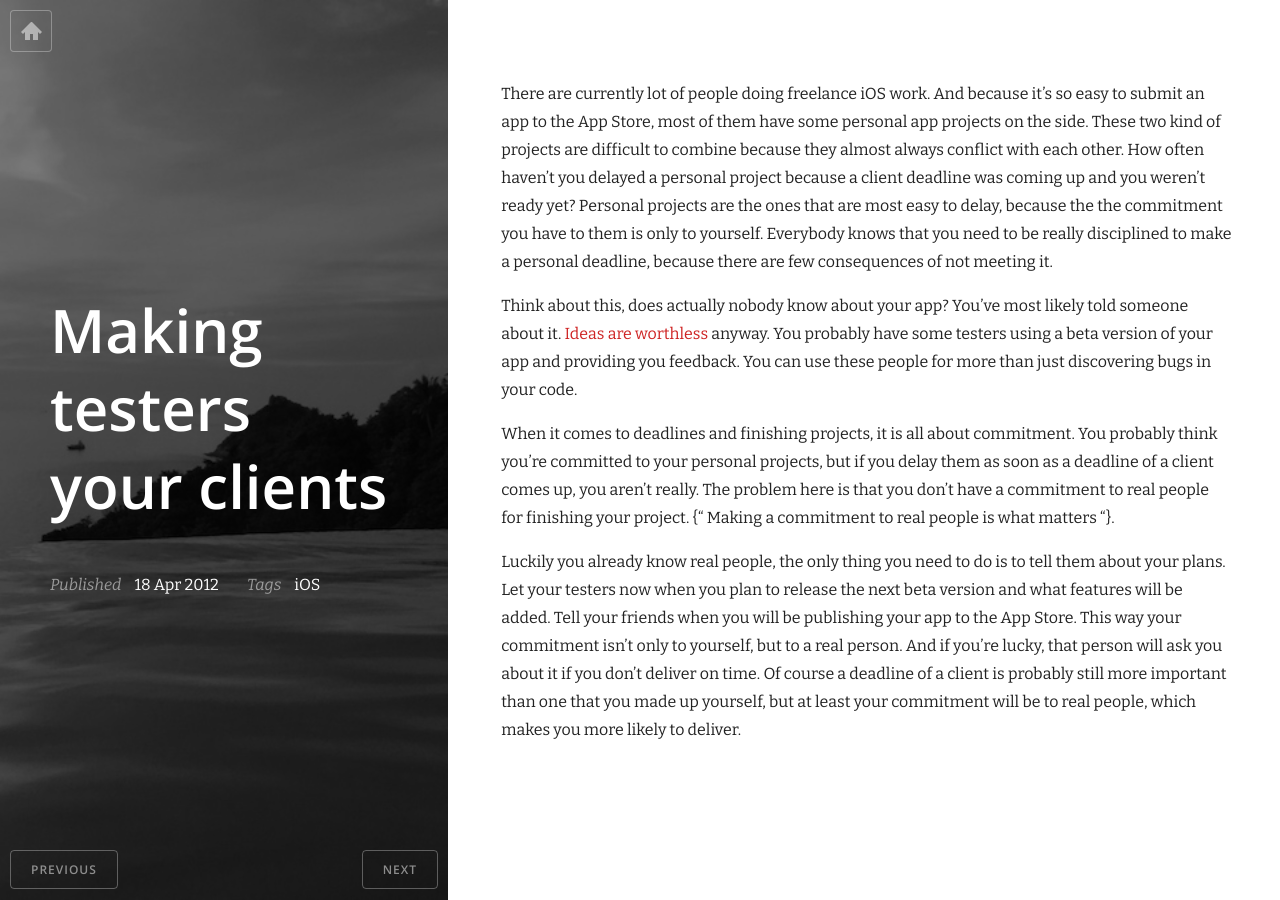
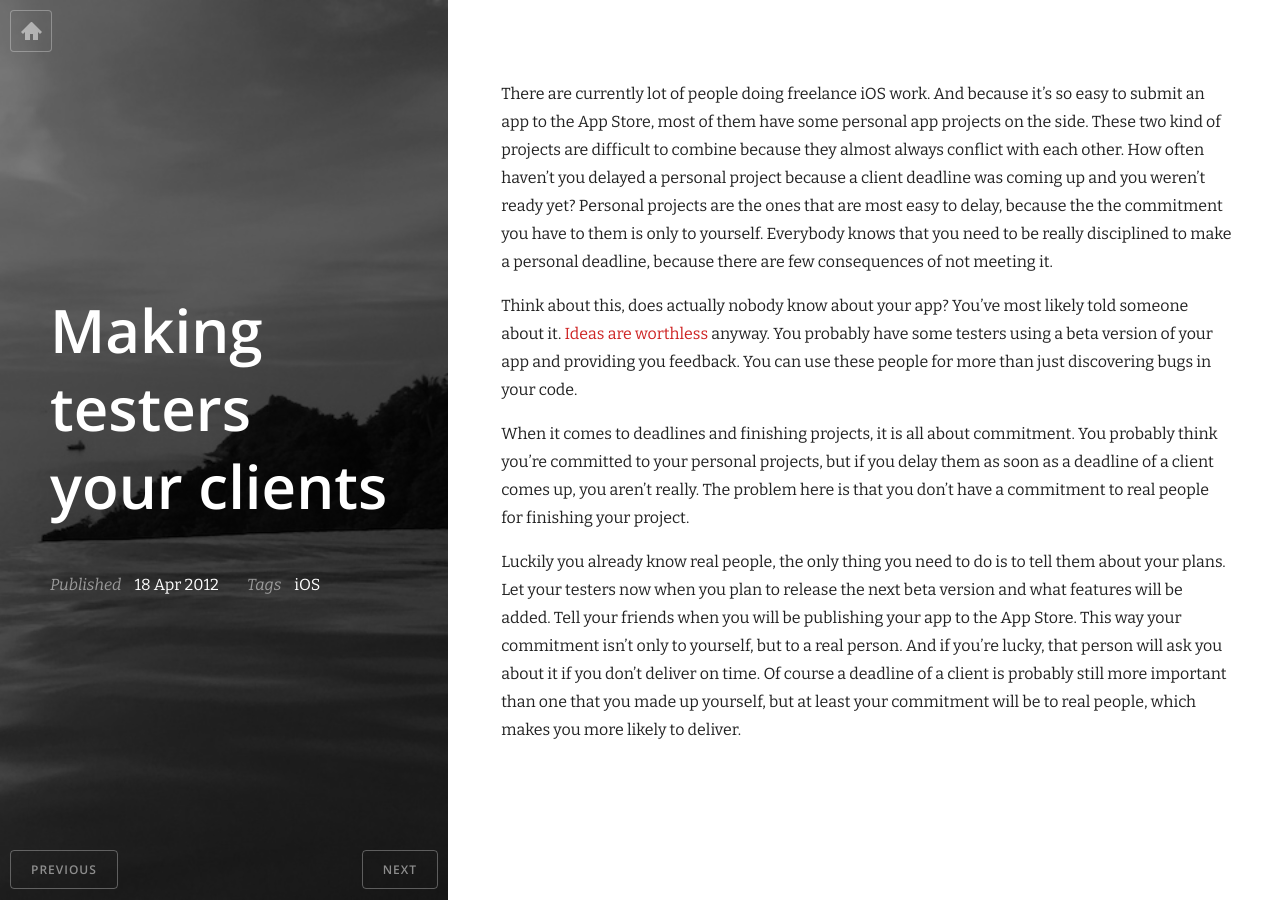
Before and after one commit to nvh/nvh.github.io, a Jekyll site: the page built from _posts/2012-04-18-making-testers-your-clients.markdown, in a window 1280 px wide. Built offline with Jekyll 4.4.1, drawn with Linux system fonts in a browser that asks for light colours; nearby versions of some CDN libraries; Markdown is read by kramdown in place of the engine named in the settings.

Commit message:
Remove non-working pull-quote

```diff
--- a/_posts/2012-04-18-making-testers-your-clients.markdown
+++ b/_posts/2012-04-18-making-testers-your-clients.markdown
@@ -11,6 +11,6 @@ There are currently lot of people doing freelance iOS work. And because it's so
 
 Think about this, does actually nobody know about your app? You've most likely told *someone* about it. [Ideas are worthless](http://www.adilwali.com/entrepreneurship/ideas-are-worthless-execution-is-everything/) anyway. You probably have some testers using a beta version of your app and providing you feedback. You can use these people for more than just discovering bugs in your code.
 
-When it comes to deadlines and finishing projects, it is all about *commitment*. You probably think you're committed to your personal projects, but if you delay them as soon as a deadline of a client comes up, you aren't really. The problem here is that you don't have a commitment to *real people* for finishing your project. {" Making a commitment to real people is what matters "}.
+When it comes to deadlines and finishing projects, it is all about *commitment*. You probably think you're committed to your personal projects, but if you delay them as soon as a deadline of a client comes up, you aren't really. The problem here is that you don't have a commitment to *real people* for finishing your project.
 
 Luckily you already know real people, the only thing you need to do is to tell them about your plans. Let your testers now when you plan to release the next beta version and what features will be added. Tell your friends when you will be publishing your app to the App Store. This way your commitment isn't only to yourself, but to a real person. And if you're lucky, that person will ask you about it if you don't deliver on time. Of course a deadline of a client is probably still more important than one that you made up yourself, but at least your commitment will be to real people, which makes you more likely to deliver.
```
